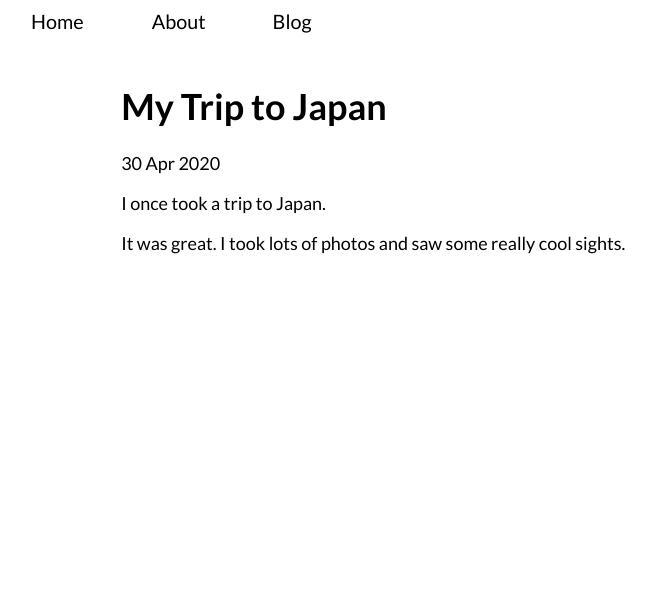
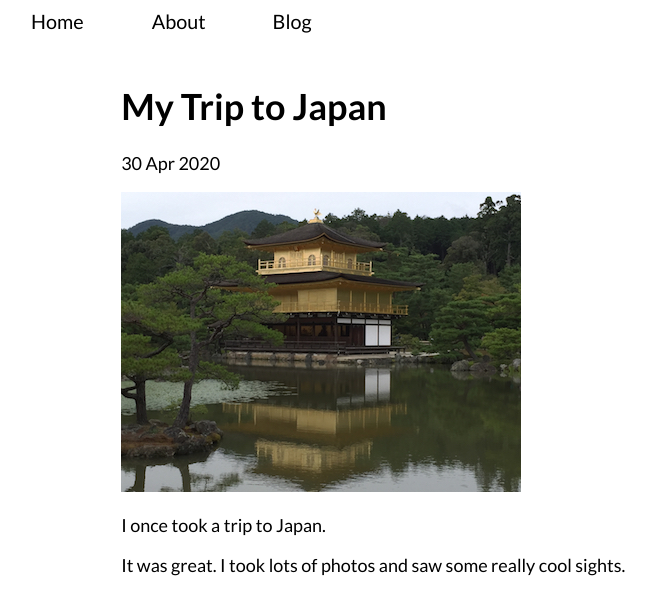
Before and after one commit to placeholdergit/cloneexpjekyllcms, a Jekyll site: the page built from _posts/2020-04-30-japan.md, in a window 1280 px wide. Shown: the top 615 px of the page, without its empty margins (5-661 px from the left). Built offline with Jekyll 4.4.1, drawn with Linux system fonts in a browser that asks for light colours; a script that is not in the unit is left out.

Commit message:
Update Blog “2020-04-30-japan”

```diff
--- a/_posts/2020-04-30-japan.md
+++ b/_posts/2020-04-30-japan.md
@@ -3,6 +3,8 @@ layout: post
 title: My Trip to Japan
 date: 2020-04-30T23:04:21.378Z
 ---
+![Golden Temple](/assets/uploads/img_0963.jpg)
+
 I once took a trip to Japan.
 
 It was great. I took lots of photos and saw some really cool sights.
```
